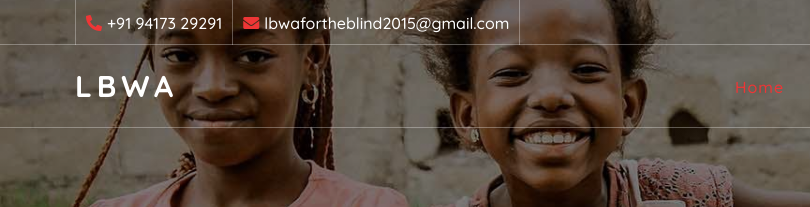
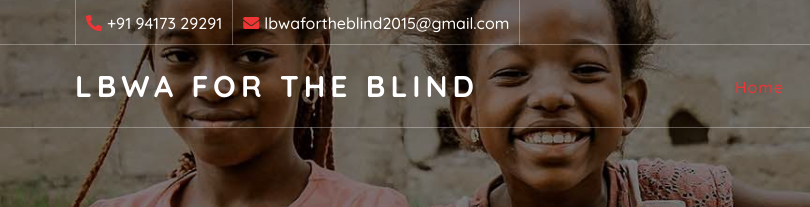
Before and after one commit to LBWA-NGO/Louis-Braille-Welfare-Association, a plain HTML site: page event.html in a window 1280 px wide. Shown: the top 207 px of the page, 0-810 px from the left. Drawn offline with nearby package versions, Linux system fonts and the light colour scheme.

Commit message:
Update event.html

```diff
--- a/event.html
+++ b/event.html
@@ -2,7 +2,7 @@
 <html lang="en">
     <head>
         <meta charset="utf-8">
-        <title>LOUIS BRAILLE WELFARE ASSOCIATION</title>
+        <title>LOUIS BRAILLE WELFARE ASSOCIATION FOR THE BLIND</title>
         <meta content="width=device-width, initial-scale=1.0" name="viewport">
         <meta content="Free Website Template" name="keywords">
         <meta content="Free Website Template" name="description">
@@ -59,7 +59,7 @@
         <!-- Nav Bar Start -->
         <div class="navbar navbar-expand-lg bg-dark navbar-dark">
             <div class="container-fluid">
-                <a href="index.html" class="navbar-brand">LBWA</a>
+                <a href="index.html" class="navbar-brand">LBWA FOR THE BLIND</a>
                 <button type="button" class="navbar-toggler" data-toggle="collapse" data-target="#navbarCollapse">
                     <span class="navbar-toggler-icon"></span>
                 </button>
```
